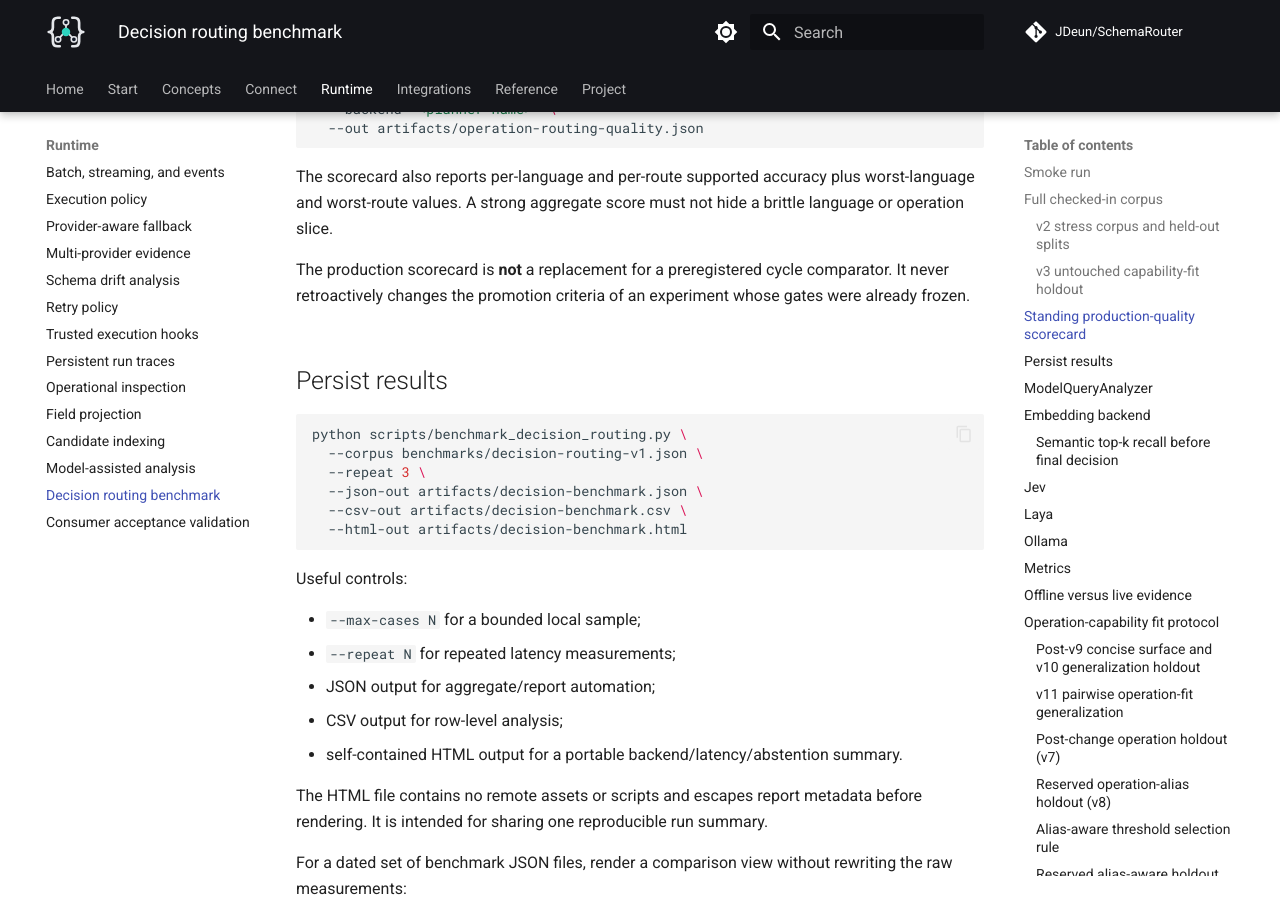
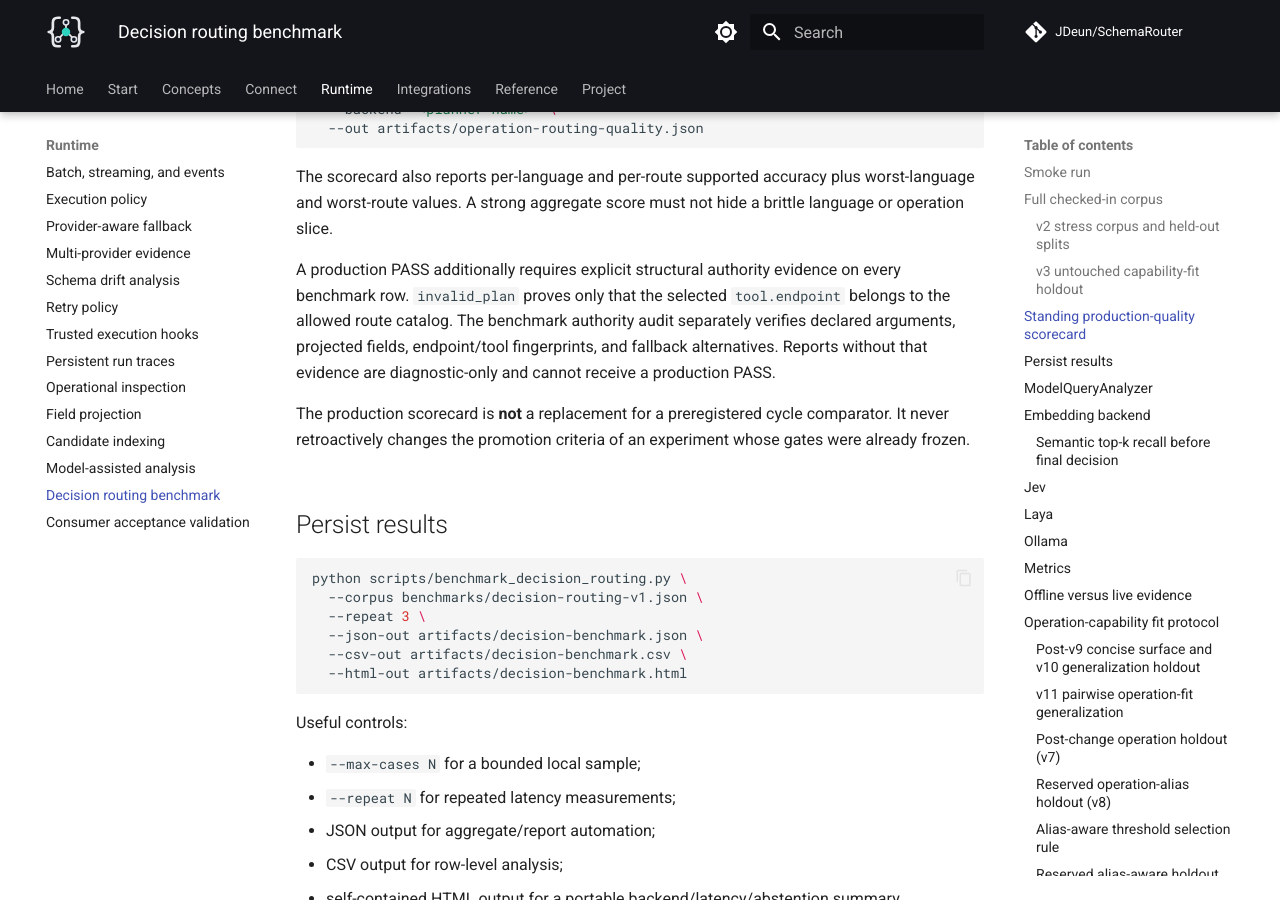
Before and after one commit to JDeun/SchemaRouter, an MkDocs documentation site: the page built from docs/guides/decision-benchmark.md, in a window 1280 px wide and 900 px high, scrolled down 2304 px. Built offline with MkDocs 1.6.1 and Material for MkDocs 9.7.7, drawn with Linux system fonts in a browser that asks for light colours; comment, search, counter and statistics services are not loaded.

Commit message:
docs: distinguish route validity from execution authority evidence

```diff
--- a/docs/guides/decision-benchmark.md
+++ b/docs/guides/decision-benchmark.md
@@ -94,6 +94,12 @@ python scripts/evaluate_operation_routing_quality.py \
 
 The scorecard also reports per-language and per-route supported accuracy plus worst-language and
 worst-route values. A strong aggregate score must not hide a brittle language or operation slice.
+
+A production PASS additionally requires explicit structural authority evidence on every benchmark
+row. `invalid_plan` proves only that the selected `tool.endpoint` belongs to the allowed route
+catalog. The benchmark authority audit separately verifies declared arguments, projected fields,
+endpoint/tool fingerprints, and fallback alternatives. Reports without that evidence are
+diagnostic-only and cannot receive a production PASS.
 
 The production scorecard is **not** a replacement for a preregistered cycle comparator. It never
 retroactively changes the promotion criteria of an experiment whose gates were already frozen.
```
